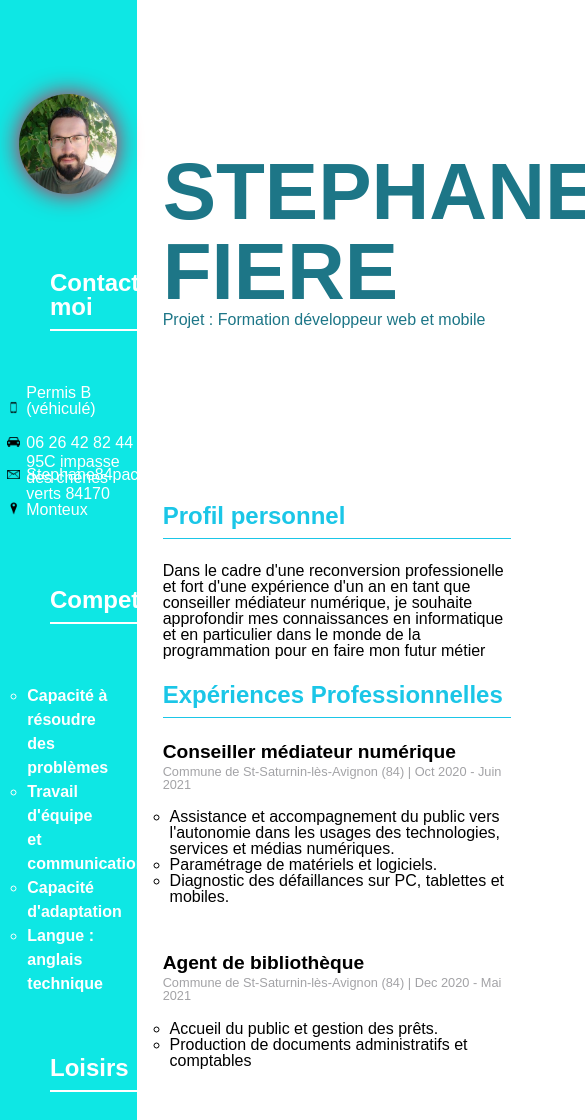
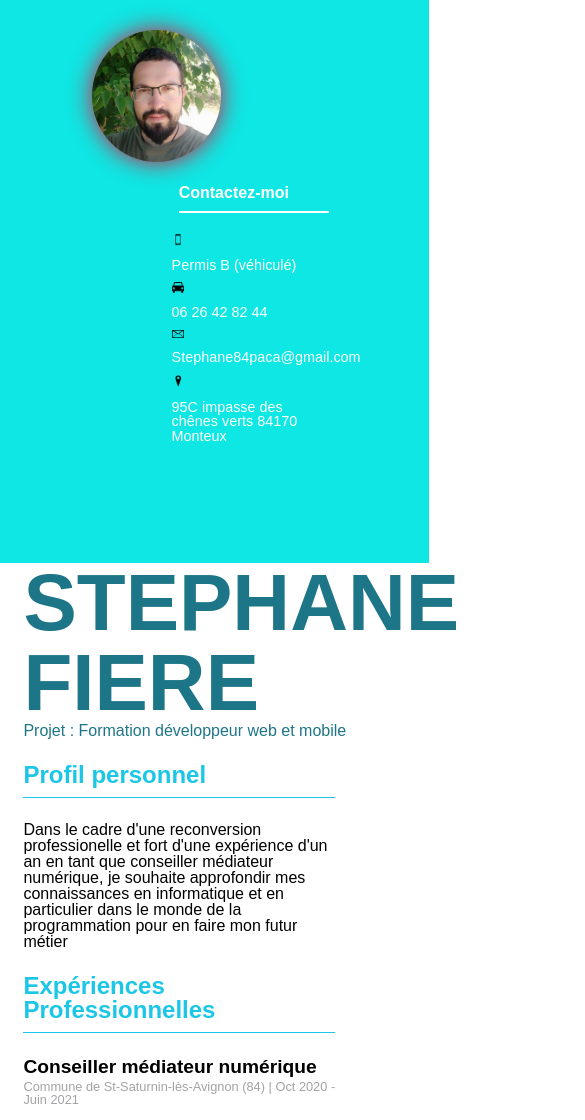
Before and after one commit to Stephane-Fiere/Stephane-Fiere.github.io, a plain HTML site: page CV/index.html in a window 390 px wide. Shown: the top 1120 px of the page, 585 px wide, since content can reach past the window. Drawn offline with Linux system fonts and the light colour scheme.

Commit message:
CV hover

```diff
--- a/CV/index.html
+++ b/CV/index.html
@@ -14,8 +14,8 @@
             <div class="photocv">
                <img id="photocv__img" src="./images/PhotoCv.JPG" alt="PhotoCV">
             </div>
-            <h3>Contactez-moi</h3>
-                <ul>
+            <h3 class="premiercontact">Contactez-moi</h3>
+                <ul class="contactez__moi">
 
                     <li><img class="logoNav" src="./images/tel.png" alt="LogoTéléphone">
                         <p>Permis B (véhiculé)</p>
@@ -30,15 +30,15 @@
                         <p>95C impasse des chênes verts 84170 Monteux</p>
                     </li>
                 </ul>
-            <h3>Competences</h3>
+            <h3 class="mediatitle">Competences</h3>
                 <ol class="competences__loisirs">
                     <li>Capacité à résoudre des problèmes</li>
                     <li>Travail d'équipe et communication</li>
                     <li>Capacité d'adaptation</li>
                     <li>Langue : anglais technique</li>
                 </ol>
-            <h3>Loisirs</h3>
-                <ul class="competences__loisirs">
+            <h3 class="mediatitle medianone">Loisirs</h3>
+                <ul class="competences__loisirs medianone">
                      <li>Montage vidéo</li>
                      <li>Informatique</li>
                      <li>Jeux vidéo</li>
--- a/CV/style.css
+++ b/CV/style.css
@@ -21,10 +21,14 @@ header{
   filter: drop-shadow(0 0 0.75rem crimson);
   margin-top: 80px;
 }
+
+
 .logoNav{
   max-width: 10%;
   margin: 10px auto;
 }
+
+
 header h3{
   font-size: 1.5em;
   color: white;
@@ -39,6 +43,7 @@ ul {
 ul li{
   position: relative;
 }
+
 ul li p{
   position: absolute;
   left: 15%;
@@ -73,6 +78,7 @@ main {
   text-transform: uppercase;
   text-align: start;
   padding-right: 10%;
+  transition: 2s ease-in-out;
 
 }
 #Project{
@@ -112,3 +118,111 @@ main ol {
   list-style-type: circle;
   margin-left: 2%;
 }
+
+@media screen and (max-width: 800px) {
+  .wrapper {
+    display: block;
+  }
+  header {
+    max-width: initial;
+    height: 80vh;
+  }
+  .photocv{
+    margin: 0;
+  }
+  #photocv__img{
+    width: 40%;
+    margin: 30px;
+    position: relative;
+    right: 150px;
+  }
+  .premiercontact{
+    position: relative;
+    font-size: 1em;
+    left: 60%;
+    bottom: 300px;
+  }
+  .contactez__moi{
+    width: 30%;
+    position: relative;
+    left: 60%;
+    bottom: 350px;
+    font-size: 0.9em;
+  }
+  .mediatitle{
+    position: relative;
+    bottom: 300px;
+    left: 20px;
+    width: 50vw;
+
+  }
+  .competences__loisirs{
+    position: relative;
+    right: 60px;
+    bottom: 340px;
+  }
+  .medianone{
+    display: none;
+  }
+
+}
+
+
+@media screen and (max-width: 650px) {
+  header{
+    width: 110vw;
+    height: 20%;
+  }
+  #photocv__img{
+    margin-left: 50%;
+    width: 30%;
+  }
+  .premiercontact {
+    left: 30%;
+    bottom: 70px;
+  }
+  .contactez__moi{
+    left: 35%;
+    bottom: 120px;
+  }
+  .mediatitle, .competences__loisirs{
+    display: none;
+  }
+  ul li p{
+    position: static;
+  }
+
+}
+@media screen and (max-width: 400px) {
+  header{
+    width: 110vw;
+    height: 20%;
+  }
+  #photocv__img{
+    margin-left: ;
+    width: 30%;
+  }
+  .premiercontact {
+    left: 30%;
+    bottom: 70px;
+  }
+  .contactez__moi{
+    left: 35%;
+    bottom: 120px;
+  }
+  .mediatitle, .competences__loisirs{
+    display: none;
+  }
+  ul li p{
+    position: static;
+  }
+
+}
+
+/************hover***********/
+
+#Title:hover{
+  color:#0ee7e4;
+  font-size: 7em;
+
+}
```
